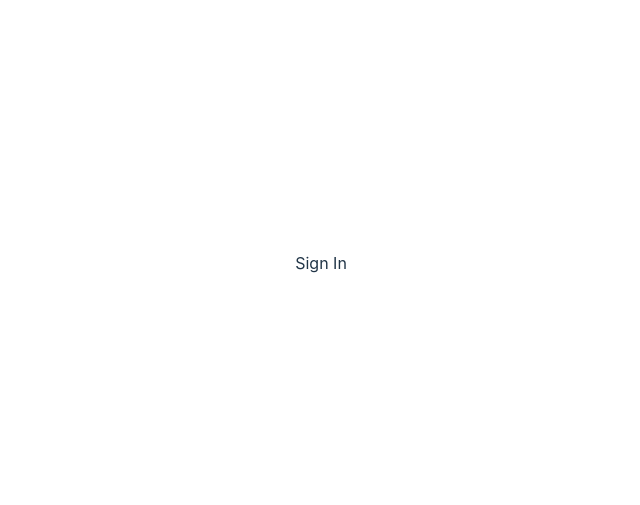
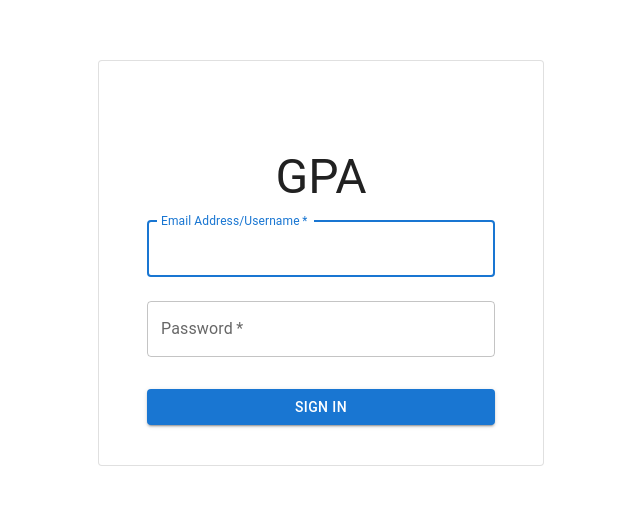
Before and after one commit to CalvinChanCan/gpa-ui, a React (Vite) app: page /signin in a window 1280 px wide. Shown: the part 137-642 px from the top of the page, without its empty margins (319-959 px from the left). Built offline with nearby package versions, Linux system fonts and the light colour scheme.

Commit message:
Create Sign In page.

```diff
--- a/package.json
+++ b/package.json
@@ -11,6 +11,7 @@
   "dependencies": {
     "@emotion/react": "^11.10.6",
     "@emotion/styled": "^11.10.6",
+    "@mui/icons-material": "^5.11.11",
     "@mui/material": "^5.11.11",
     "react": "^18.2.0",
     "react-dom": "^18.2.0",
--- a/src/pages/SignIn/SignIn.tsx
+++ b/src/pages/SignIn/SignIn.tsx
@@ -1,11 +1,70 @@
-import React from 'react';
+import * as React from 'react';
+import Button from '@mui/material/Button';
+import CssBaseline from '@mui/material/CssBaseline';
+import TextField from '@mui/material/TextField';
+import Box from '@mui/material/Box';
+import Typography from '@mui/material/Typography';
+import Container from '@mui/material/Container';
+import {Card} from "@mui/material";
+import { useNavigate } from "react-router-dom";
+
 
 const SignIn = () => {
+    const navigate = useNavigate();
+
+    const handleSubmit = (event: React.FormEvent<HTMLFormElement>) => {
+        event.preventDefault();
+        const formData = new FormData(event.currentTarget);
+        const email = formData.get('email') as string;
+        const password = formData.get('password') as string;
+        console.log(email, password);
+
+        navigate("/accounts");
+
+    };
+
     return (
-        <div className="signIn">
-            Sign In
-        </div>
-    )
+        <Card variant="outlined">
+            <Container component="main" maxWidth="xs">
+                <CssBaseline/>
+                <Box sx={{marginTop: 8, padding: 3}}>
+                    <Typography component="h1" variant="h3">
+                        GPA
+                    </Typography>
+                    <Box component="form" onSubmit={(event) => handleSubmit(event)}>
+                        <TextField
+                            margin="normal"
+                            required
+                            fullWidth
+                            id="email"
+                            label="Email Address/Username"
+                            name="email"
+                            autoComplete="email"
+                            autoFocus
+                        />
+                        <TextField
+                            margin="normal"
+                            required
+                            fullWidth
+                            name="password"
+                            label="Password"
+                            type="password"
+                            id="password"
+                            autoComplete="current-password"
+                        />
+                        <Button
+                            type="submit"
+                            fullWidth
+                            variant="contained"
+                            sx={{mt: 3, mb: 2}}
+                        >
+                            Sign In
+                        </Button>
+                    </Box>
+                </Box>
+            </Container>
+        </Card>
+    );
 }
 
 export default SignIn;
```
Also changed, not shown: 1 other file (tests, documents, lock files or other folders).
